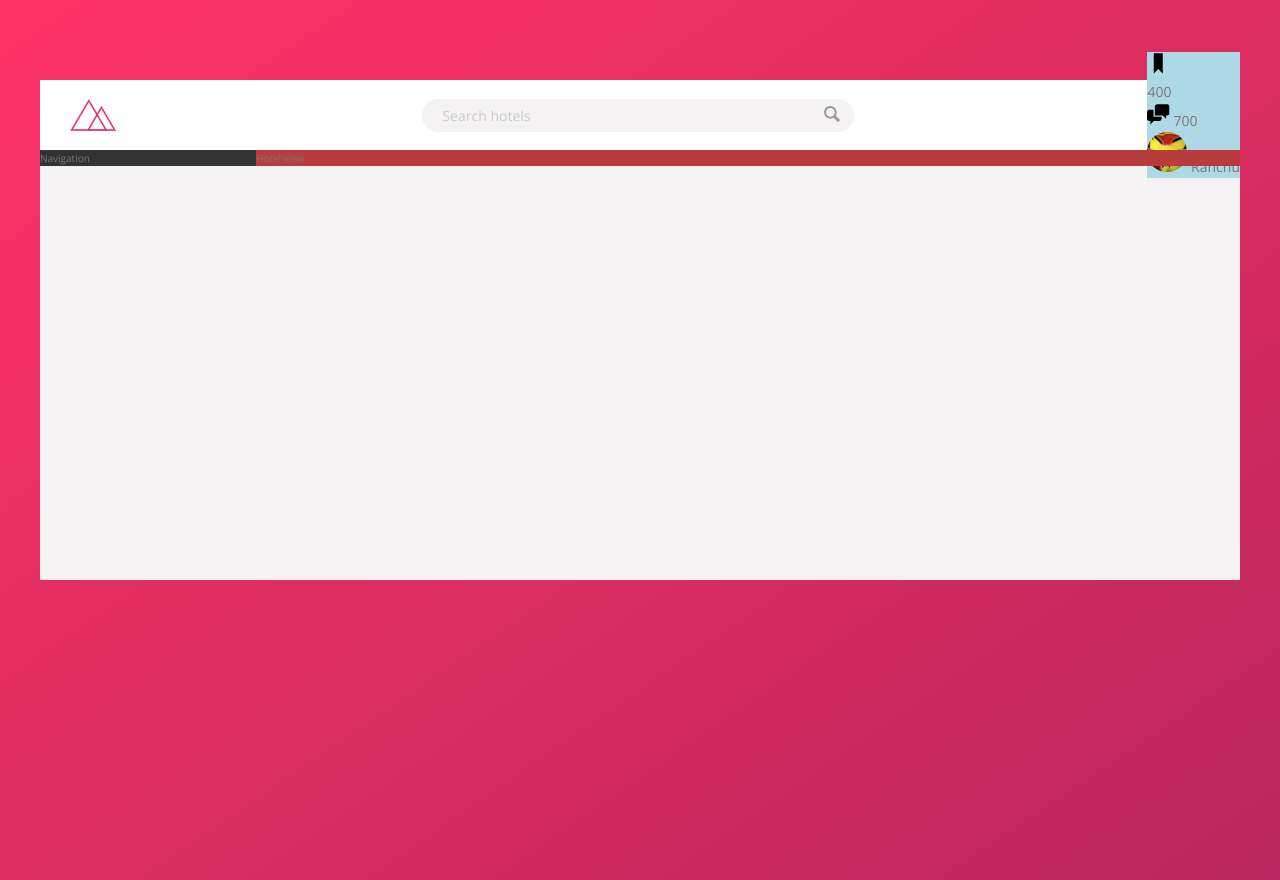
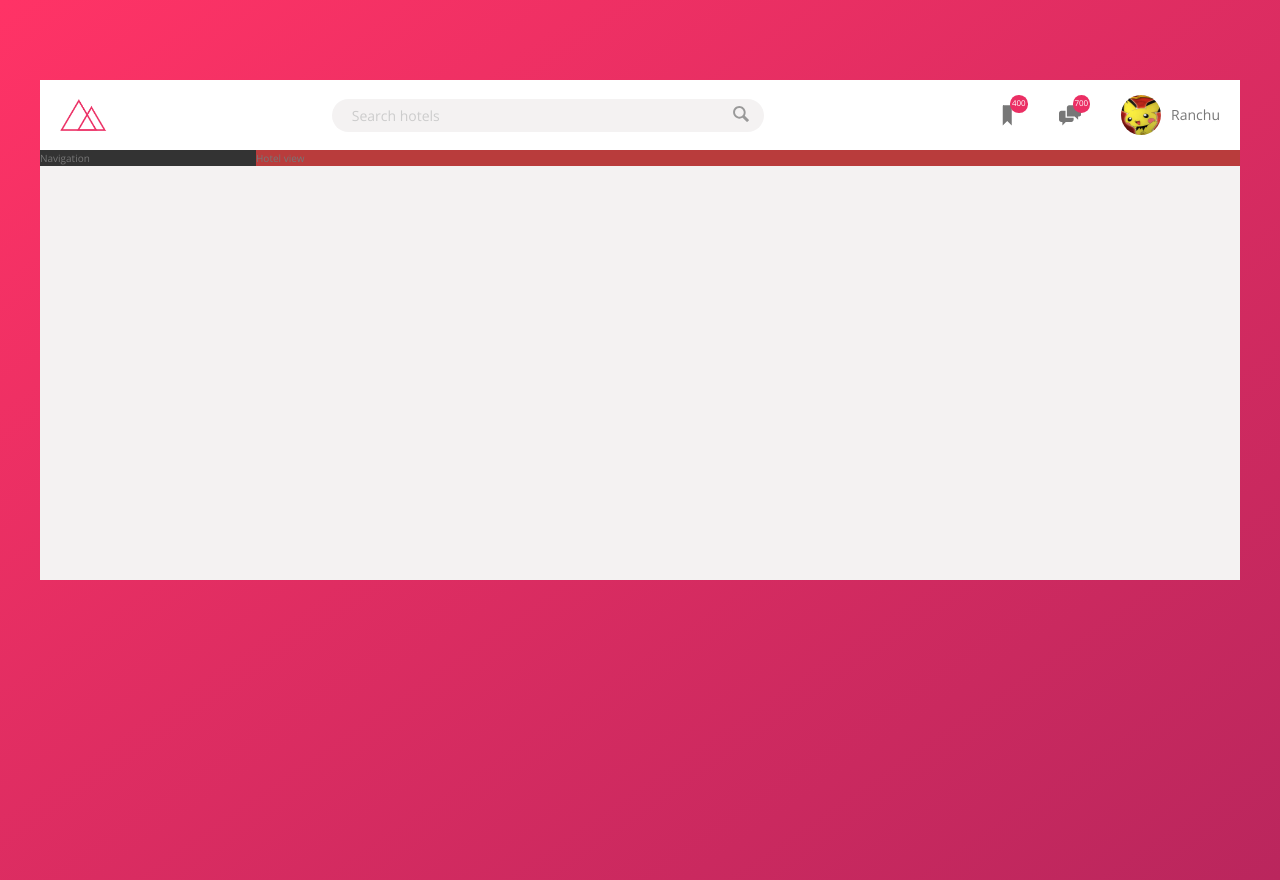
Before and after one commit to chlrobert93/TrilloCss, a website: page index.html in a window 1280 px wide. Drawn offline with nearby package versions, Linux system fonts and the light colour scheme.

Commit message:
agregar estilos use-van header

```diff
--- a/index.html
+++ b/index.html
@@ -30,9 +30,9 @@
                      <svg class="user-nav__icon">
                          <use xlink:href="img/sprite.svg#icon-bookmark"></use>
                      </svg>
+                   <span class="user-nav__notification">400</span>
                  </div>
-                 <!--Notificación-->
-                   <span class="user-nav__notification">400</span>
+
                  <div class="user-nav__icon-box">
                      <svg class="user-nav__icon">
                          <use xlink:href="img/sprite.svg#icon-chat"></use>
--- a/sass/_components.scss
+++ b/sass/_components.scss
@@ -1,7 +1,7 @@
 //Logo
 .logo{
         height: 3.25rem;
-        margin-left: 3rem;
+        margin-left: 2rem;
 }
 
 ////////////////////Search
@@ -81,24 +81,58 @@
 
 
 
-//User navegatión
+///////////////User navegatión
 .user-nav{
-         background-color: lightblue;
+
+         //Estirar la sombra
+         align-self: stretch;
+
+
+         display:flex;
+         align-items: center;
+
+         & > * {
+             padding: 0 2rem;
+             cursor: pointer;
+             height: 100%;
+             display:flex;
+             align-items: center;
+
+         }
+
+         & > *:hover{
+            background-color: var(--color-grey-light-2);
+         }
+
     &__icon-box{
-
+        display:flex;
+        position: relative;
     }
 
     &__icon{
         height: 2.25rem;
         width: 2.25rem;
+        fill:var(--color-grey-dark-2);
+
+
 
     }
 
     &__notification{
+           font-size: .8rem;
+           height: 1.75rem;
+           width: 1.75rem;
+           border-radius: 50%;
+           background-color: var(--color-primary);
+           color: #fff;
+           position: absolute;
+           top: 1.5rem;
+           right: 1.1rem;
 
-    }
-
-    &__user{
+           //Centrar los numeros de notificaciónes
+           display: flex;
+           justify-content: center;
+           align-items: center;
 
     }
 
@@ -106,9 +140,9 @@
     width: 4rem;
     height: 4rem;
     border-radius: 50%;
+    margin-right:  1rem;
+
     }
 
-    &__user-name{
 
-    }
 }
```
Also changed, not shown: css/style.css.
